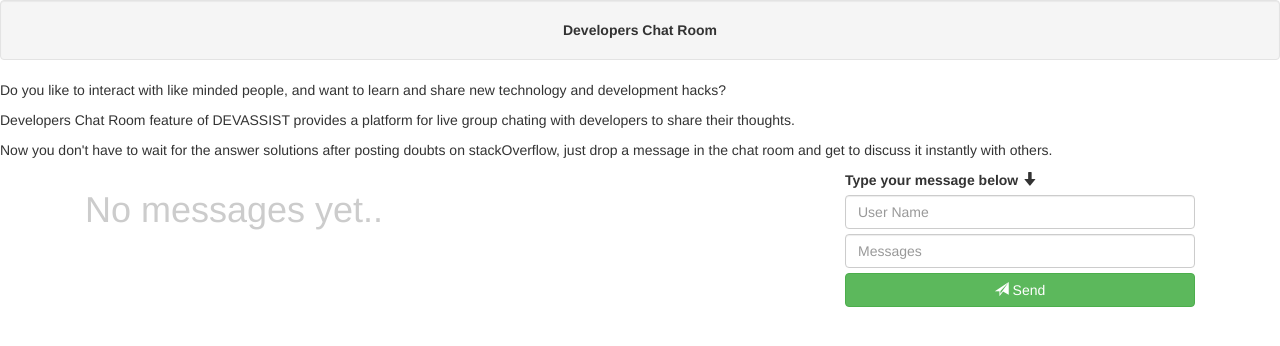
After one commit to MLH-Fellowship/pod-3.1.0-DevAssist, a Flask app: page /devchat in a window 1280 px wide. The commit adds this page. Shown: the top 346 px of the page. Run offline with Flask 2, Linux system fonts and the light colour scheme; some libraries are stand-ins or nearby versions.

Commit message:
group chat room added

```diff
--- a/app.py
+++ b/app.py
@@ -1,18 +1,23 @@
 from flask import Flask, render_template, redirect, url_for, send_file, request
 from imports.ErrAutoSearch import main_func
 from werkzeug.utils import secure_filename
+from flask_socketio import SocketIO, emit
 import os
 
 UPLOAD_FOLDER = os.path.dirname(os.path.abspath(__file__))
 ALLOWED_EXTENSIONS = {'py'}
 
 app = Flask(__name__)
-
+socketio = SocketIO(app, cors_allowed_origins="*")
 app.config['UPLOAD_FOLDER'] = UPLOAD_FOLDER
 
 
 def allowed_file(filename):
     return '.' in filename and filename.rsplit('.', 1)[1].lower() in ALLOWED_EXTENSIONS
+
+
+def messageRecived():
+    print('message was received!!!')
 
 
 @app.route('/')
@@ -55,6 +60,18 @@ def download_file():
     return send_file(path, as_attachment=True)
 
 
+@app.route('/devchat')
+def grpchat():
+    return render_template('devChat.html')
+
+
+@socketio.on('my event')
+def handle_my_custom_event(json):
+    #print('recived my event: ' + str(json))
+    socketio.emit('my response', json, callback=messageRecived)
+
+
 if __name__ == '__main__':
+    socketio.run(app)
     # app.run(debug=True)
-    app.run()
+    # app.run()
--- /dev/null
+++ b/templates/devChat.html
@@ -0,0 +1,84 @@
+<!DOCTYPE html>
+<html lang="en">
+  <head>
+    <meta charset="utf-8">
+    <meta http-equiv="X-UA-Compatible" content="IE=edge">
+    <meta name="viewport" content="width=device-width, initial-scale=1">
+    <!-- The above 3 meta tags *must* come first in the head; any other head content must come *after* these tags -->
+    <title>DevAssist | Developers Chat Room</title>
+
+    <!-- Bootstrap -->
+    <link rel="stylesheet" href="https://maxcdn.bootstrapcdn.com/bootstrap/3.3.7/css/bootstrap.min.css"
+    integrity="sha384-BVYiiSIFeK1dGmJRAkycuHAHRg32OmUcww7on3RYdg4Va+PmSTsz/K68vbdEjh4u" crossorigin="anonymous">
+
+    <style>
+      div.msg_bbl {
+        background-color: #ddd;
+        padding: 5px 10px;
+        border-radius: 10px;
+        color: #555;
+        margin-bottom: 5px;
+      }
+    </style>
+  </head>
+  <body>
+
+    <div class="text-center well"><b>Developers Chat Room</b></div>
+    <p>Do you like to interact with like minded people, and want to learn and share new technology and development hacks?</p>
+    <p>Developers Chat Room feature of DEVASSIST provides a platform for live group chating with developers to share their thoughts.</p>
+      <p> Now you don't have to wait for the answer solutions after posting doubts on stackOverflow, just drop a message
+        in the chat room and get to discuss it instantly with others.</p>
+
+    <div class="container">
+      <div class="col-sm-8">
+        <div class="no_message">
+          <h1 style='color: #ccc'>No messages yet..</h1>
+          <div class="message_holder"></div>
+        </div>
+      </div>
+      <div class="col-sm-4">
+        <form action="">
+          <b>Type your message below <span class="glyphicon glyphicon-arrow-down"></span></b>
+          <div class="clearfix" style="margin-top: 5px;"></div>
+          <input type="text" class="username form-control" placeholder="User Name">
+          <div style="padding-top: 5px;"></div>
+          <input type="text" class="message form-control" placeholder="Messages">
+          <div style="padding-top: 5px;"></div>
+          <button type="submit" class="btn btn-success btn-block"><span class="glyphicon glyphicon-send"></span> Send</button>
+        </form>
+      </div>
+    </div>
+
+    <script type="text/javascript" src="https://cdnjs.cloudflare.com/ajax/libs/socket.io/4.1.3/socket.io.min.js" integrity="sha512-fB746S+jyTdN2LSWbYSGP2amFYId226wpOeV4ApumcDpIttPxvk1ZPOgnwqwQziRAtZkiFJVx9F64GLAtoIlCQ==" crossorigin="anonymous" referrerpolicy="no-referrer"></script>
+        <script src="https://cdnjs.cloudflare.com/ajax/libs/jquery/3.6.0/jquery.min.js" integrity="sha512-894YE6QWD5I59HgZOGReFYm4dnWc1Qt5NtvYSaNcOP+u1T9qYdvdihz0PPSiiqn/+/3e7Jo4EaG7TubfWGUrMQ==" crossorigin="anonymous" referrerpolicy="no-referrer"></script>
+    <script>
+      var socket = io.connect( 'http://' + document.domain + ':' + location.port );
+      // broadcast a message
+      socket.on( 'connect', function() {
+        socket.emit( 'my event', {
+          data: 'User Connected'
+        } )
+        var form = $( 'form' ).on( 'submit', function( e ) {
+          e.preventDefault()
+          let user_name = $( 'input.username' ).val()
+          let user_input = $( 'input.message' ).val()
+          socket.emit( 'my event', {
+            user_name : user_name,
+            message : user_input
+          } )
+          // empty the input field
+          $( 'input.message' ).val( '' ).focus()
+        } )
+      } )
+
+      // capture message
+      socket.on( 'my response', function( msg ) {
+        //console.log( msg )
+        if( typeof msg.user_name !== 'undefined' ) {
+          $( 'h1' ).remove()
+          $( 'div.message_holder' ).append( '<div class="msg_bbl"><b style="color: #000">'+msg.user_name+'</b> '+msg.message+'</div>' )
+        }
+      } )
+    </script>
+  </body>
+</html>
--- a/templates/stackOverflow.html
+++ b/templates/stackOverflow.html
@@ -2,7 +2,7 @@
 <html>
 
 <head>
-    <title>Name</title>
+    <title>DevAssist | Auto Error Check</title>
     <link rel="stylesheet" href="../static/css/stackOverflow.css">
 </head>
 
--- a/templates/websiteBlocker.html
+++ b/templates/websiteBlocker.html
@@ -5,7 +5,7 @@
     <meta charset="UTF-8">
     <meta http-equiv="X-UA-Compatible" content="IE=edge">
     <meta name="viewport" content="width=device-width, initial-scale=1.0">
-    <title>Name</title>
+    <title>DevAssist | Website Blocker</title>
     <link rel="stylesheet" href="../static/css/websiteBlocker.css">
 </head>
 
```
Also changed, not shown: templates/landingPage.html (+7 -7 lines).
